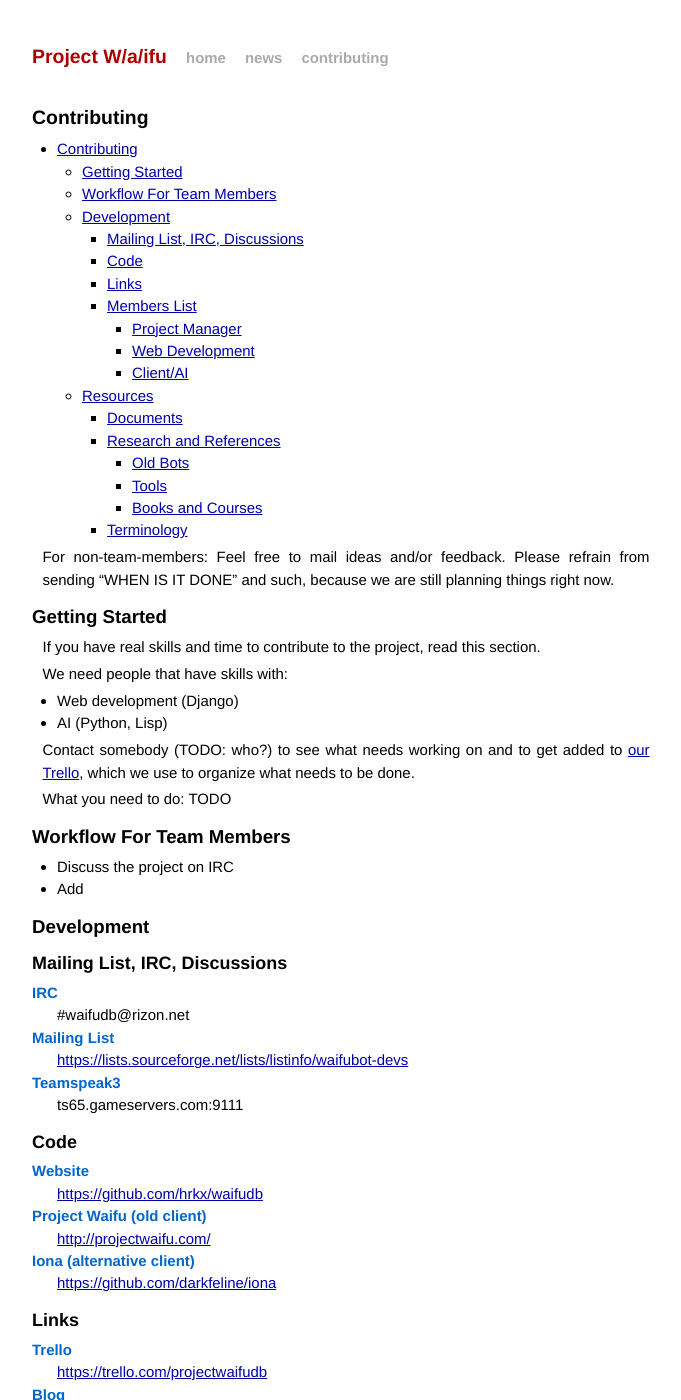
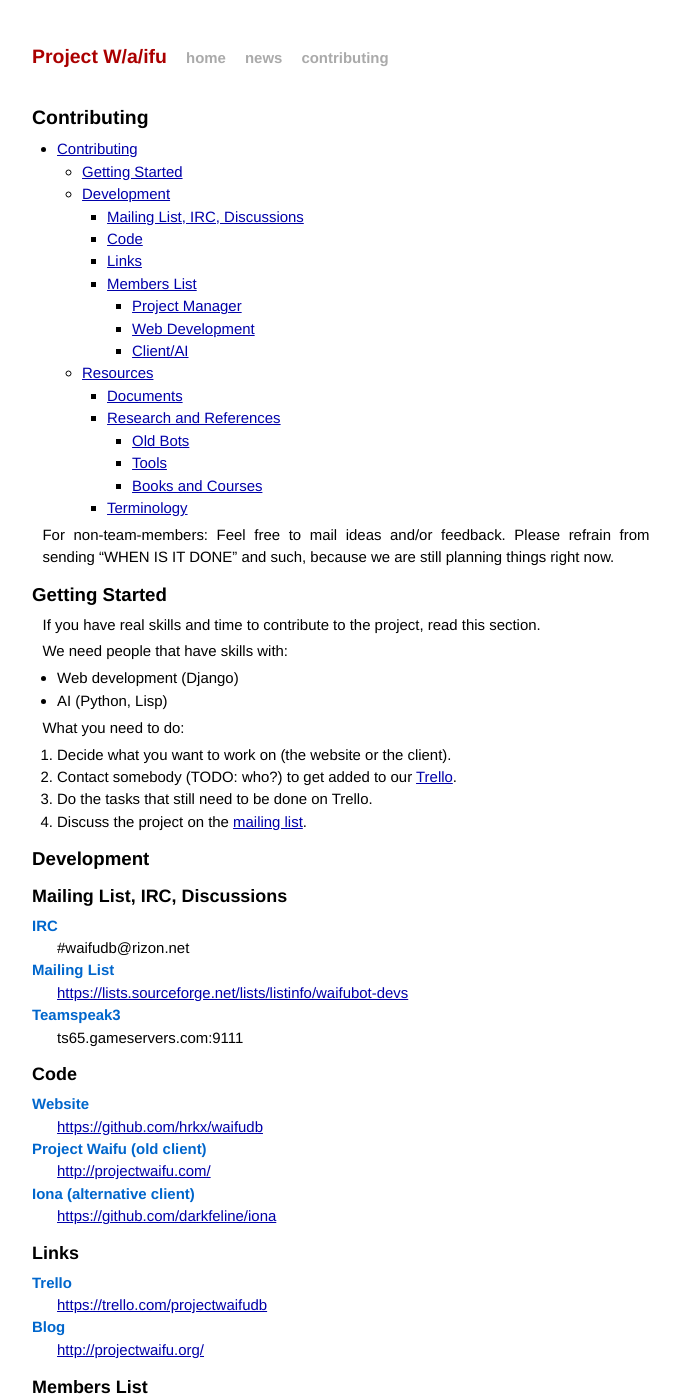
Before and after one commit to darkfeline/projectwaifu, a Jekyll site: the page built from contrib.md, in a window 1280 px wide and 1400 px high. Shown: the whole window, without its empty margins (294-975 px from the left). Built offline with Jekyll 4.4.1, drawn with Linux system fonts in a browser that asks for light colours; some of the changed text lies outside the part shown.

```diff
--- a/contrib.md
+++ b/contrib.md
@@ -22,16 +22,14 @@ We need people that have skills with:
 * Web development (Django)
 * AI (Python, Lisp)
 
-Contact somebody (TODO: who?) to see what needs working on and to get
-added to [our Trello](https://trello.com/projectwaifudb), which we use
-to organize what needs to be done.
+What you need to do:
 
-What you need to do: TODO
-
-## Workflow For Team Members
-
-* Discuss the project on IRC
-* Add
+1. Decide what you want to work on (the website or the client).
+2. Contact somebody (TODO: who?) to get added to our
+   [Trello](https://trello.com/projectwaifudb).
+3. Do the tasks that still need to be done on Trello.
+4. Discuss the project on the [mailing
+   list](https://lists.sourceforge.net/lists/listinfo/waifubot-devs).
 
 ## Development
 
@@ -166,12 +164,14 @@ AI
 NLP
 : * <http://www.cse.iitk.ac.in/users/mohit/Speech-and-Language-Processing.pdf>
   * <https://class.coursera.org/nlp/lecture/preview>
-        <http://www.plosone.org/article/info%3Adoi%2F10.1371%2Fjournal.pone.0074304> (Metaphor Analysis very interesting)
+  * <http://www.plosone.org/article/info%3Adoi%2F10.1371%2Fjournal.pone.0074304>
+    (Metaphor Analysis very interesting)
 
 Semantic Nets and Reasoning
 : * <http://reasoninglab.psych.ucla.edu/KH%20pdfs/Holyoak_2012.pdf>
   * <http://www.academia.edu/407393/Frames_Semantic_Networks_and_Object-Oriented_Programming_In_APL2>
-  * (How to in lisp)<http://www.markwatson.com/opencontent_data/book_lisp.pdf>
+  * <http://www.markwatson.com/opencontent_data/book_lisp.pdf>
+    (How to in lisp)
 
 Neural Networks
 : * <http://en.wikibooks.org/wiki/Artificial_Neural_Networks>
```
Also changed, not shown: _posts/2014-04-05-project-reorganization.md (added, +7 -0 lines), _posts/2014-04-05-site-up.md (+3 -2 lines).
